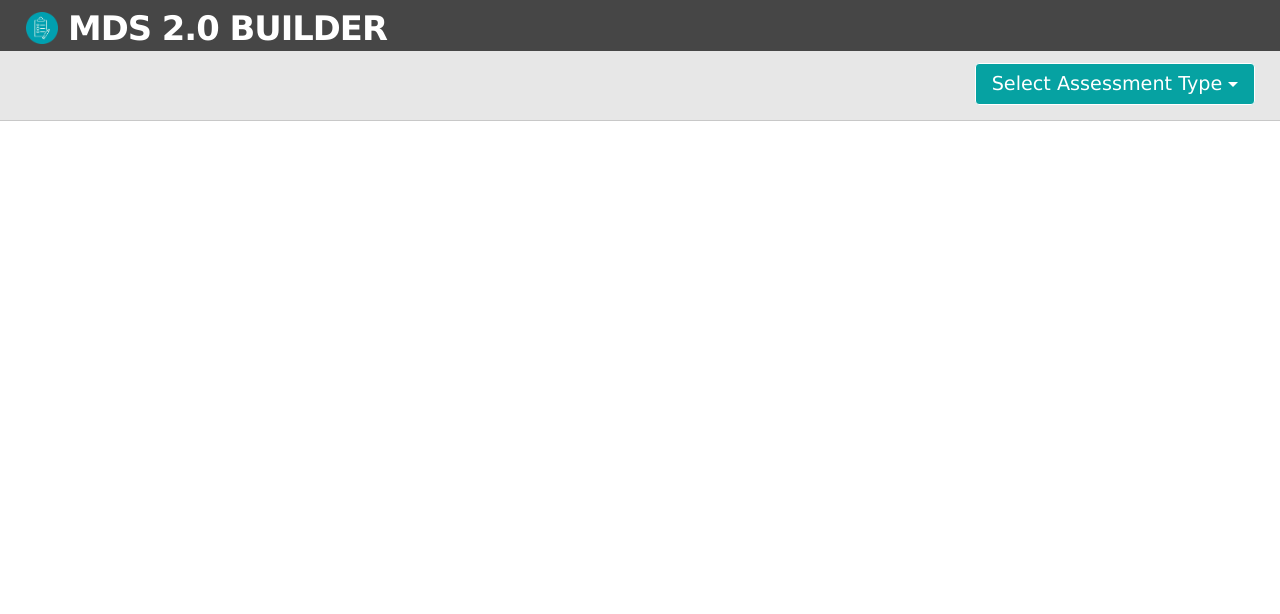
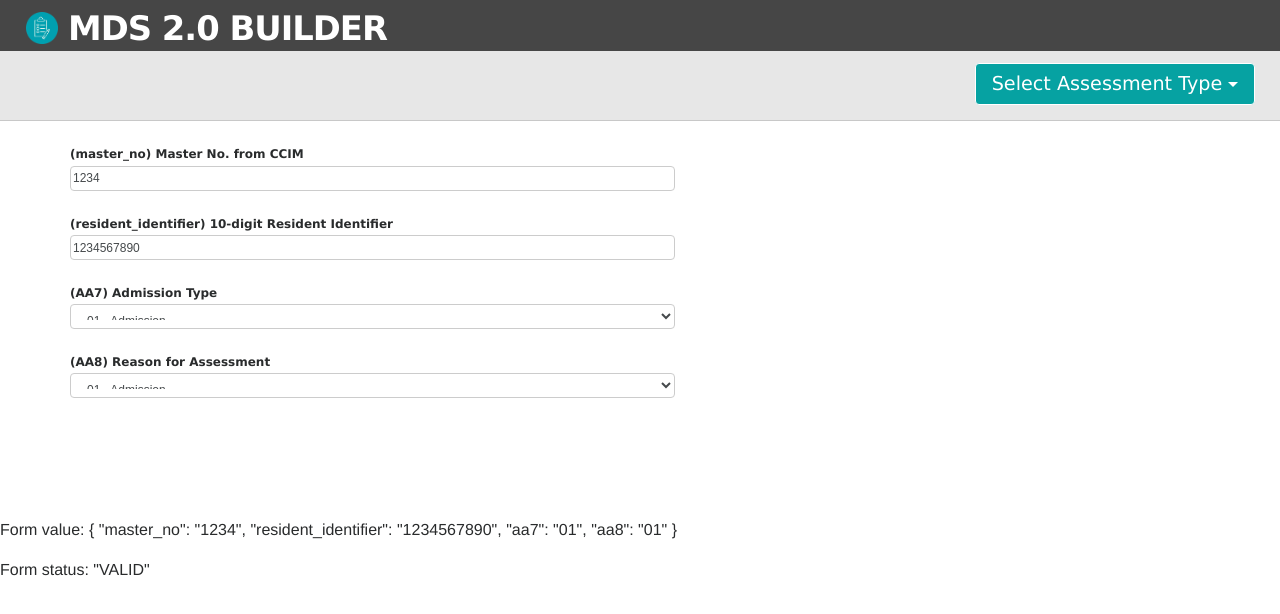
Before and after one commit to beccaharris/mds2-builder-fe, an Angular app: page / in a window 1280 px wide. Shown: the top 614 px of the page. Built offline with nearby package versions, Linux system fonts and the light colour scheme.

Commit message:
starting work on assessment

```diff
--- a/src/app/app.component.html
+++ b/src/app/app.component.html
@@ -1 +1,2 @@
 <main-header></main-header>
+<assessment></assessment>
--- a/src/app/app.module.ts
+++ b/src/app/app.module.ts
@@ -1,6 +1,5 @@
 import { BrowserModule } from '@angular/platform-browser';
 import { NgModule } from '@angular/core';
-import { FormsModule } from '@angular/forms';
 import { HttpModule } from '@angular/http';
 import { NgbModule } from '@ng-bootstrap/ng-bootstrap';
 import { ReactiveFormsModule } from '@angular/forms';
@@ -9,6 +8,7 @@ import { AppComponent } from './app.component';
 import { HeaderComponent } from './main-header/main-header.component';
 import { LogoComponent } from './logo/logo.component';
 import { PageHeaderComponent } from './page-header/page-header.component';
+import { AssessmentComponent } from './assessment/assessment.component';
 
 @NgModule({
   declarations: [
@@ -16,10 +16,10 @@ import { PageHeaderComponent } from './page-header/page-header.component';
     HeaderComponent,
     LogoComponent,
     PageHeaderComponent,
+    AssessmentComponent,
   ],
   imports: [
     BrowserModule,
-    FormsModule,
     HttpModule,
     NgbModule.forRoot(),
     ReactiveFormsModule
--- /dev/null
+++ b/src/app/assessment/assessment.component.html
@@ -0,0 +1,61 @@
+<form [formGroup]="mdsAssessment" novalidate>
+
+  <!-- (master_no) Master No. from CCIM -->
+  <div class="form-group">
+    <label
+      class="control-label">
+        (master_no) Master No. from CCIM
+    </label>
+    <br>
+    <input
+      type="text"
+      class="form-field"
+      formControlName="master_no"
+    >
+  </div>
+
+  <!-- (resident_identifier) 10-digit Resident Identifier -->
+  <div class="form-group">
+    <label
+      class="control-label">
+        (resident_identifier) 10-digit Resident Identifier
+    </label>
+    <br>
+    <input
+      type="text"
+      class="form-field"
+      formControlName="resident_identifier">
+  </div>
+
+  <!-- (AA7) Admission Type -->
+  <div class="form-group">
+    <label
+      class="control-label">
+      (AA7) Admission Type
+    </label>
+    <select class="form-control" formControlName="aa7">
+      <option *ngFor="let type of admissionType"
+        [value]="type.key">{{type.label}}
+      </option>
+    </select>
+  </div>
+
+  <!-- (AA8) Reason for Assessment -->
+    <div class="form-group">
+    <label
+      class="control-label">
+      (AA8) Reason for Assessment
+    </label>
+    <select class="form-control" formControlName="aa8">
+      <option *ngFor="let reason of assessmentReason"
+        [value]="reason.key">{{reason.label}}
+      </option>
+    </select>
+  </div>
+</form>
+
+
+
+<br><br><br><br>
+<p>Form value: {{ mdsAssessment.value | json }}</p>
+<p>Form status: {{ mdsAssessment.status | json }}</p>
--- /dev/null
+++ b/src/app/assessment/assessment.component.scss
@@ -0,0 +1,28 @@
+.form-group {
+  margin-left: 70px;
+  margin-bottom: 20px;
+}
+.control-label {
+  font-family: "Lucida Sans Unicode", "Lucida Grande", sans-serif;
+  font-size: 12px;
+  font-weight: bold;
+  margin-bottom: 0px;
+
+}
+.form-field,
+.form-control {
+    width: 50%;
+    height: 25px;
+    border-radius: 4px;
+    border: 1px solid #ccc;
+    font-size: 12px;
+    color: #464a4c;
+}
+.form-control {
+    height: 25px !important;
+    border-radius: 4px !important
+}
+
+.text {
+    margin-left: 10px;
+}
--- /dev/null
+++ b/src/app/assessment/assessment.component.ts
@@ -0,0 +1,27 @@
+import { Component, OnInit } from '@angular/core';
+import { FormControl, FormGroup, FormBuilder, Validators } from '@angular/forms';
+
+import { AdmissionType, AssessmentReason } from './assessment.constants';
+
+
+@Component({
+  selector: 'assessment',
+  templateUrl: './assessment.component.html',
+  styleUrls: ['./assessment.component.scss']
+})
+export class AssessmentComponent {
+  mdsAssessment: FormGroup;
+  admissionType = AdmissionType;
+  assessmentReason = AssessmentReason;
+
+  constructor(private formBuilder: FormBuilder) {}
+
+  ngOnInit() {
+    this.mdsAssessment = this.formBuilder.group({
+      master_no: ['1234', Validators.required],
+      resident_identifier: '1234567890',
+      aa7: '01',
+      aa8: '01',
+    })
+  }
+}
--- /dev/null
+++ b/src/app/assessment/assessment.constants.ts
@@ -0,0 +1,12 @@
+export const AdmissionType = [
+  { key: '01', label: '01 - Admission'},
+  { key: '09', label: '09 - Re-Entry'}
+];
+export const AssessmentReason = [
+  { key: '01', label: '01 - Admission'},
+  { key: '02', label: '02 - Annual'},
+  { key: '03', label: '03 - Significant Change in Status'},
+  { key: '04', label: '04 - Significant Change of Prior Full Assessment'},
+  { key: '05', label: '05 - Quarterly Review Assessment'},
+  { key: '10', label: '10 - Significant Change of Prior Quarterly Assessment'}
+];
```
Also changed, not shown: 1 other file (tests, documents, lock files or other folders).
